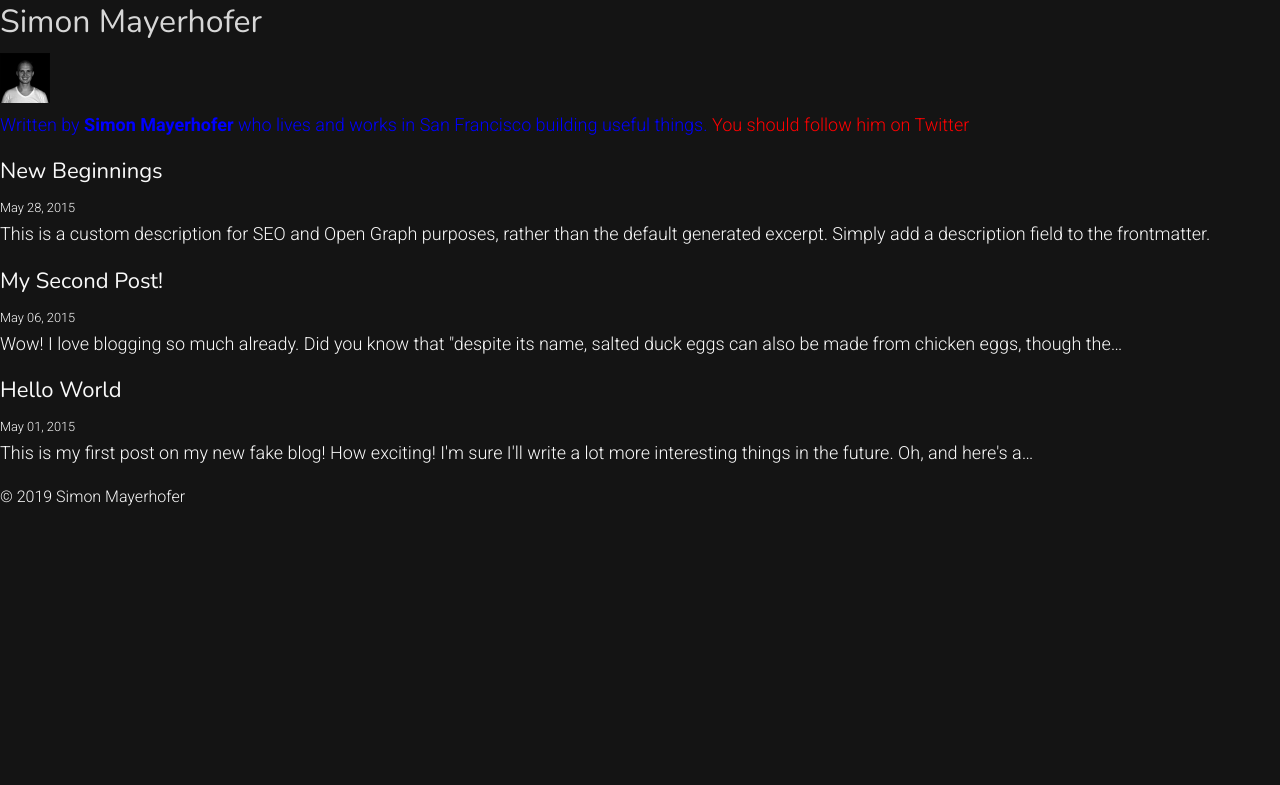
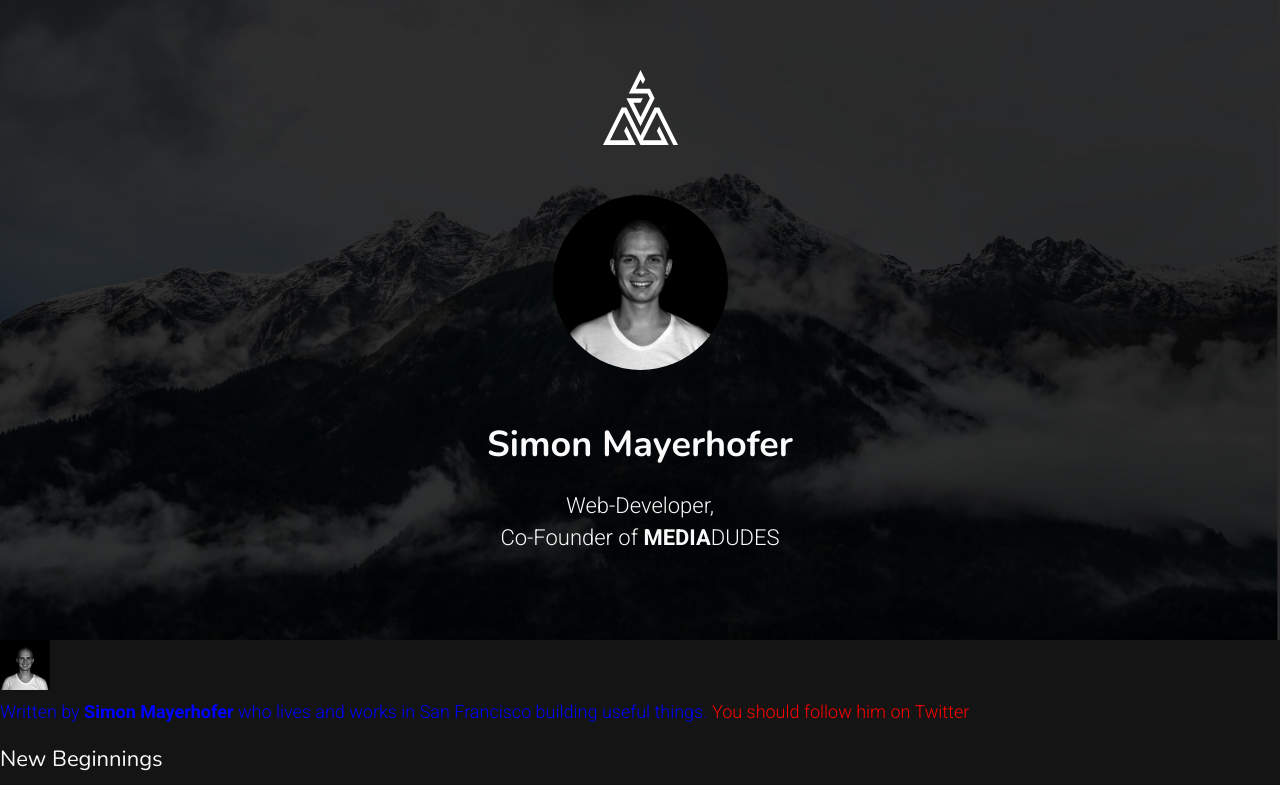
Before and after one commit to SimonMayerhofer/mayerhofer.it, a Gatsby site: page / in a window 1280 px wide. Shown: the top 785 px of the page. Built offline with nearby package versions, Linux system fonts and the light colour scheme; Gatsby itself is replaced by a stand-in of ours; some packages are replaced by stand-ins of ours.

Commit message:
Add Header component

```diff
--- /dev/null
+++ b/src/components/Header.js
@@ -0,0 +1,71 @@
+import React from 'react';
+import { useStaticQuery, graphql, Link } from 'gatsby';
+import Image from 'gatsby-image';
+import { Location } from '@reach/router';
+import { isRootPath } from '../utils/path';
+
+import logo from '../assets/logo-white.svg';
+import './Header.scss';
+
+const Header = () => {
+	const { site, avatar } = useStaticQuery(graphql`
+		query HeaderQuery {
+			avatar: file(absolutePath: { regex: "/profile-pic.jpg/" }) {
+				childImageSharp {
+					fluid(maxWidth: 175, maxHeight: 175) {
+						...GatsbyImageSharpFluid_withWebp
+					}
+				}
+			}
+			site {
+				siteMetadata {
+					author
+				}
+			}
+		}
+	`);
+
+	return (
+		<Location>
+			{({ location }) => {
+				const { author } = site.siteMetadata;
+				const isHome = isRootPath(location.pathname);
+				const style = isHome ? 'Header--home' : 'Header--compact';
+
+				return (
+					<header className={`Header ${style}`} role="banner">
+						<Link to="/">
+							<img className="Header__logo" src={logo} alt="Logo" />
+						</Link>
+
+						{isHome ? (
+							<React.Fragment>
+								<Image
+									className="Header__avatar"
+									fluid={avatar.childImageSharp.fluid}
+									alt={author}
+								/>
+
+								<h1 className="Header__title">{author}</h1>
+								<p className="Header__bio">
+									Web-Developer,
+									<br />
+									Co-Founder of{' '}
+									<a
+										href="https://mediadudes.lol?utm_source=website&utm_medium=referral&utm_campaign=simon&utm_content=bio_home"
+										target="_blank"
+										rel="noopener noreferrer"
+									>
+										<b>MEDIA</b>DUDES
+									</a>
+								</p>
+							</React.Fragment>
+						) : null}
+					</header>
+				);
+			}}
+		</Location>
+	);
+};
+
+export default Header;
--- /dev/null
+++ b/src/components/Header.scss
@@ -0,0 +1,65 @@
+@import '../styles/mixins/mixins';
+
+.Header {
+	background-color: $black;
+	background-image: url('../assets/header-bg.jpg');
+	background-size: cover;
+	background-position: center;
+	display: flex;
+	align-items: center;
+	flex-direction: column;
+	text-align: center;
+	padding: rem-calc(70 0);
+
+	@include xy-grid-container();
+
+	&--compact {
+		padding: rem-calc(20 0);
+	}
+
+	&__logo {
+		width: 60px;
+		height: 60px;
+
+		@include breakpoint(medium) {
+			width: 75px;
+			height: 75px;
+		}
+	}
+
+	&--compact &__logo {
+		width: 60px;
+		height: 60px;
+	}
+
+	&__avatar {
+		margin-top: rem-calc(50);
+		border-radius: 200px;
+		width: 120px;
+		height: 120px;
+
+		@include breakpoint(medium) {
+			width: 175px;
+			height: 175px;
+		}
+	}
+
+	&__title {
+		font-weight: $global-weight-bold;
+		margin: rem-calc(50 0 20);
+
+		@include breakpoint(medium) {
+			font-size: rem-calc(36);
+		}
+	}
+
+	&__bio {
+		font-size: rem-calc(20);
+		line-height: rem-calc(28);
+
+		@include breakpoint(medium) {
+			font-size: rem-calc(22);
+			line-height: rem-calc(32);
+		}
+	}
+}
--- a/src/components/Layout.js
+++ b/src/components/Layout.js
@@ -1,39 +1,25 @@
 import React from 'react';
-import { Link, useStaticQuery, graphql } from 'gatsby';
+import { useStaticQuery, graphql } from 'gatsby';
 import PropTypes from 'prop-types';
 
-import { Location } from '@reach/router';
-import { isRootPath } from '../utils/path';
+import Header from './Header';
 
 const Layout = ({ children }) => {
 	const { site } = useStaticQuery(graphql`
 		query LayoutQuery {
 			site {
 				siteMetadata {
-					title
 					author
 				}
 			}
 		}
 	`);
 
-	const { title, author } = site.siteMetadata;
+	const { author } = site.siteMetadata;
 
 	return (
-		<Location>
-			{({ location }) => (
 		<React.Fragment>
-					<header className="header" role="banner">
-						{isRootPath(location.pathname) ? (
-							<h1>
-								<Link to="/">{title}</Link>
-							</h1>
-						) : (
-							<h3>
-								<Link to="/">{title}</Link>
-							</h3>
-						)}
-					</header>
+			<Header />
 
 			{children}
 
@@ -41,8 +27,6 @@ const Layout = ({ children }) => {
 				© {new Date().getFullYear()} {author}
 			</footer>
 		</React.Fragment>
-			)}
-		</Location>
 	);
 };
 
```
Also changed, not shown: src/assets/header-bg.jpg (added). Lines whose indentation alone changed are shown as unchanged.
